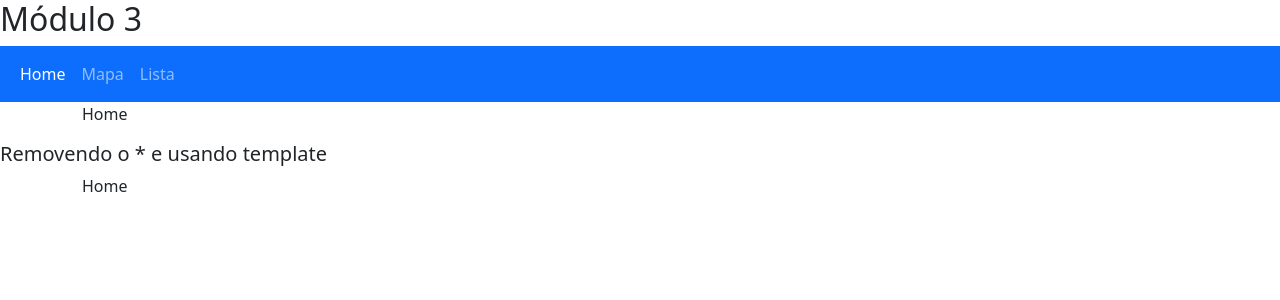
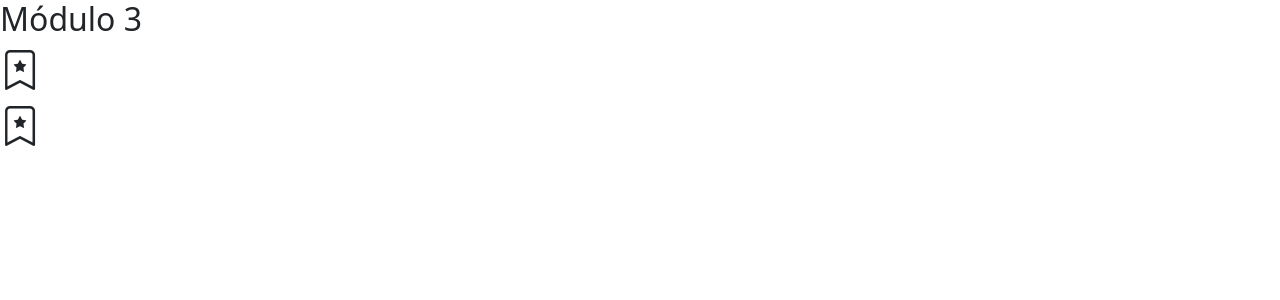
Before and after one commit to victorsilva99/curso-angular, an Angular app: page / in a window 1280 px wide. Shown: the top 300 px of the page. Built offline with nearby package versions, Linux system fonts and the light colour scheme.

Commit message:
feat: directive ngClass

```diff
--- a/angular.json
+++ b/angular.json
@@ -21,7 +21,8 @@
             "assets": ["src/favicon.ico", "src/assets"],
             "styles": [
               "src/styles.css",
-              "node_modules/bootstrap/dist/css/bootstrap.min.css"
+              "node_modules/bootstrap/dist/css/bootstrap.min.css",
+              "node_modules/bootstrap-icons/font/bootstrap-icons.min.css"
             ],
             "scripts": ["node_modules/bootstrap/dist/js/bootstrap.min.js"]
           },
--- a/package.json
+++ b/package.json
@@ -23,6 +23,7 @@
     "@angular/platform-browser-dynamic": "^16.2.0",
     "@angular/router": "^16.2.0",
     "bootstrap": "^5.3.1",
+    "bootstrap-icons": "^1.10.5",
     "ngx-bootstrap": "^11.0.2",
     "rxjs": "~7.8.0",
     "tslib": "^2.3.0",
@@ -41,6 +42,7 @@
     "@types/jasmine": "~4.3.0",
     "@typescript-eslint/eslint-plugin": "5.62.0",
     "@typescript-eslint/parser": "5.62.0",
+    "cypress": "latest",
     "eslint": "^8.47.0",
     "jasmine-core": "~4.6.0",
     "karma": "~6.4.0",
@@ -48,7 +50,6 @@
     "karma-coverage": "~2.2.0",
     "karma-jasmine": "~5.1.0",
     "karma-jasmine-html-reporter": "~2.1.0",
-    "typescript": "~5.1.3",
-    "cypress": "latest"
+    "typescript": "~5.1.3"
   }
 }
--- a/src/app/app.component.html
+++ b/src/app/app.component.html
@@ -17,6 +17,7 @@
 <div>
   <h2>Módulo 3</h2>
   <!-- <app-diretiva-ngif></app-diretiva-ngif> -->
-  <app-diretiva-ngswitch></app-diretiva-ngswitch>
+  <!-- <app-diretiva-ngswitch></app-diretiva-ngswitch> -->
   <!-- <app-diretiva-ngfor></app-diretiva-ngfor> -->
+  <app-diretiva-ngclass></app-diretiva-ngclass>
 </div>
--- a/src/app/app.module.ts
+++ b/src/app/app.module.ts
@@ -16,6 +16,7 @@ import { CicloComponent } from './ciclo/ciclo.component';
 import { DiretivaNgifComponent } from './diretiva-ngif/diretiva-ngif.component';
 import { DiretivaNgswitchComponent } from './diretiva-ngswitch/diretiva-ngswitch.component';
 import { DiretivaNgforComponent } from './diretiva-ngfor/diretiva-ngfor.component';
+import { DiretivaNgclassComponent } from './diretiva-ngclass/diretiva-ngclass.component';
 
 @NgModule({
   declarations: [
@@ -29,6 +30,7 @@ import { DiretivaNgforComponent } from './diretiva-ngfor/diretiva-ngfor.componen
     DiretivaNgifComponent,
     DiretivaNgswitchComponent,
     DiretivaNgforComponent,
+    DiretivaNgclassComponent,
   ],
   imports: [
     BrowserModule,
--- /dev/null
+++ b/src/app/diretiva-ngclass/diretiva-ngclass.component.html
@@ -0,0 +1,21 @@
+<h1>
+  <i
+    [class.bi-bookmark-star]="!meuFavorito"
+    [class.bi-bookmark-star-fill]="meuFavorito"
+    tabindex="0"
+    (click)="onClick()"
+    (keyup.enter)="onClick()"
+  ></i>
+</h1>
+
+<h1>
+  <i
+    [ngClass]="{
+      'bi-bookmark-star': !meuFavorito,
+      'bi-bookmark-star-fill': meuFavorito
+    }"
+    tabindex="1"
+    (click)="onClick()"
+    (keyup.enter)="onClick()"
+  ></i>
+</h1>
--- /dev/null
+++ b/src/app/diretiva-ngclass/diretiva-ngclass.component.ts
@@ -0,0 +1,14 @@
+import { Component } from '@angular/core';
+
+@Component({
+  selector: 'app-diretiva-ngclass',
+  templateUrl: './diretiva-ngclass.component.html',
+  styleUrls: ['./diretiva-ngclass.component.css'],
+})
+export class DiretivaNgclassComponent {
+  meuFavorito = false;
+
+  onClick() {
+    this.meuFavorito = !this.meuFavorito;
+  }
+}
```
Also changed, not shown: src/app/diretiva-ngclass/diretiva-ngclass.component.css (added), 2 other files (tests, documents, lock files or other folders).
